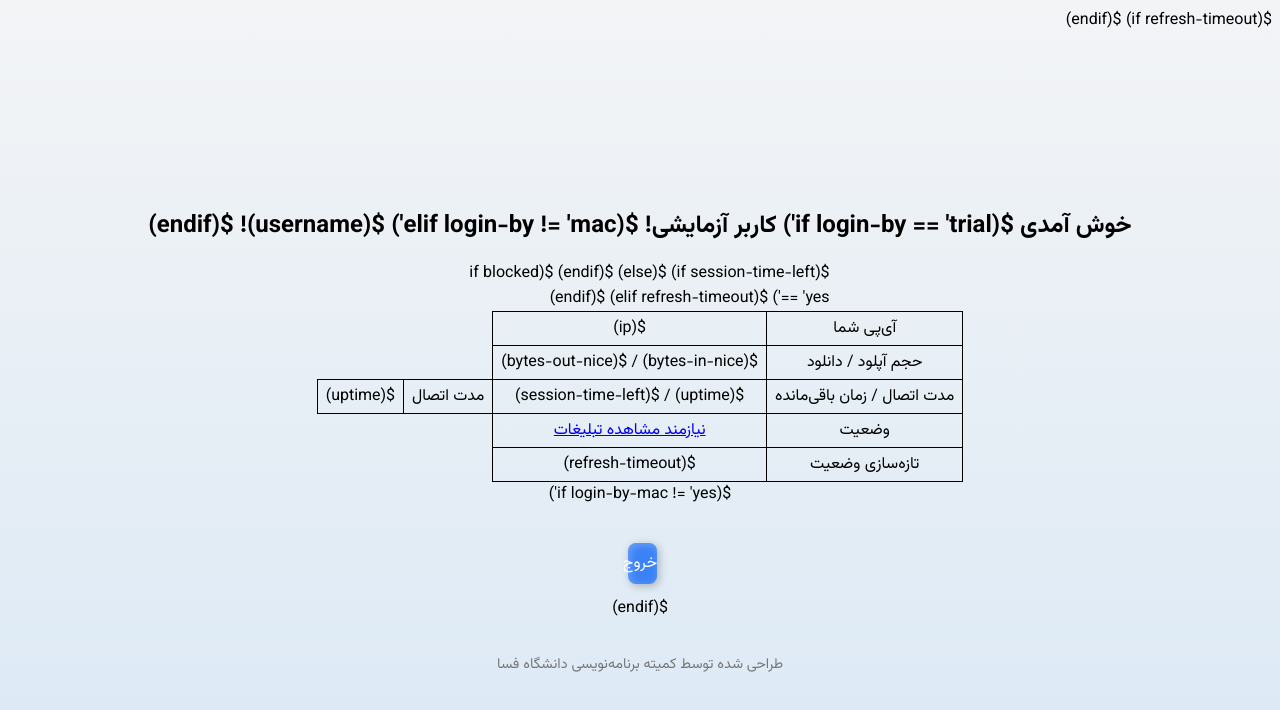
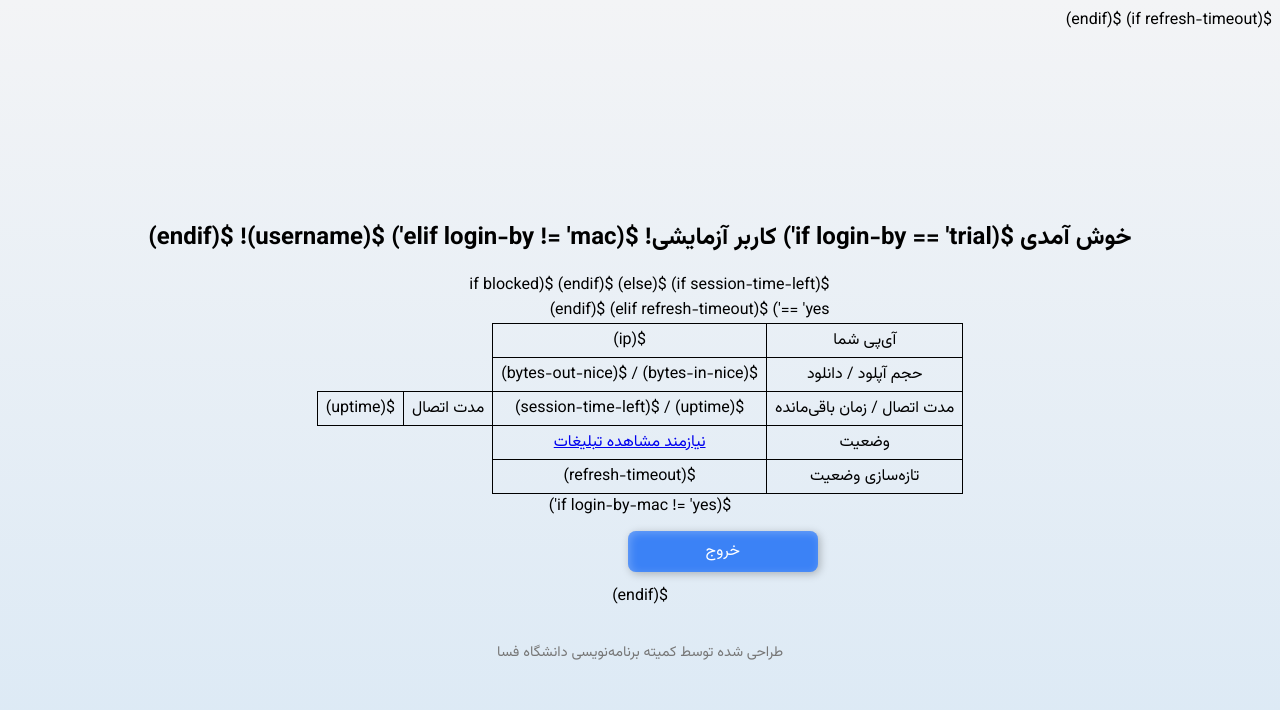
Before and after one commit to Fasa-UPC/University-Hotspot-Portal, a plain HTML site: page Final/status.html in a window 1280 px wide. Drawn offline with Linux system fonts and the light colour scheme.

Commit message:
fix(style-status):restyle logout bt

```diff
--- a/Final/status.html
+++ b/Final/status.html
@@ -54,8 +54,8 @@
         </table>
         <!-- دکمه خروج فقط اگر ورود با مک نبود -->
         $(if login-by-mac != 'yes')
-        <form action="$(link-logout)" method="post" style="margin-top: 1.5rem;">
-            <button type="submit" class="logout-bt">خروج</button>
+        <form class="form-bt" action="$(link-logout)" method="post">
+            <button type="submit" class="logout-bt" >خروج</button>
         </form>
         $(endif)
         <div style="text-align:center; margin-top:32px; font-size: 0.9rem; color:#777;">
--- a/Final/style/style-status.css
+++ b/Final/style/style-status.css
@@ -44,6 +44,9 @@
     padding: 4px 8px;
     white-space: nowrap;
 }
+.form-bt{
+    width: 100%;
+}
 .logout-bt{
     width: 50%;
     color: #fff;
```
